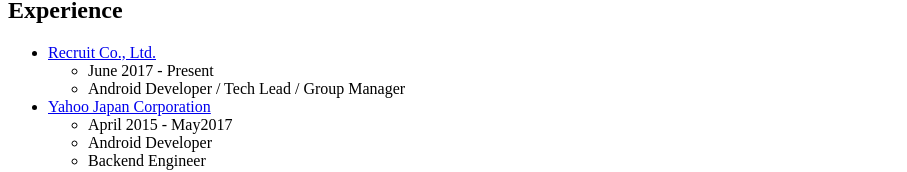
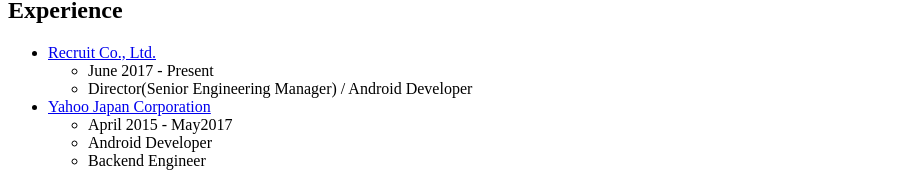
Before and after one commit to oxsoft/oxsoft.github.io, a plain HTML site: page index.html in a window 1280 px wide. Shown: the part 384-556 px from the top of the page, without its empty margins (0-907 px from the left). Drawn offline with Linux system fonts and the light colour scheme.

Commit message:
Update index.html

```diff
--- a/index.html
+++ b/index.html
@@ -23,7 +23,7 @@
     <a href="https://www.recruit.co.jp/">Recruit Co., Ltd.</a>
     <ul>
       <li>June 2017 - Present</li>
-      <li>Android Developer / Tech Lead / Group Manager</li>
+      <li>Director(Senior Engineering Manager) / Android Developer</li>
     </ul>
   </li>
   <li>
```
